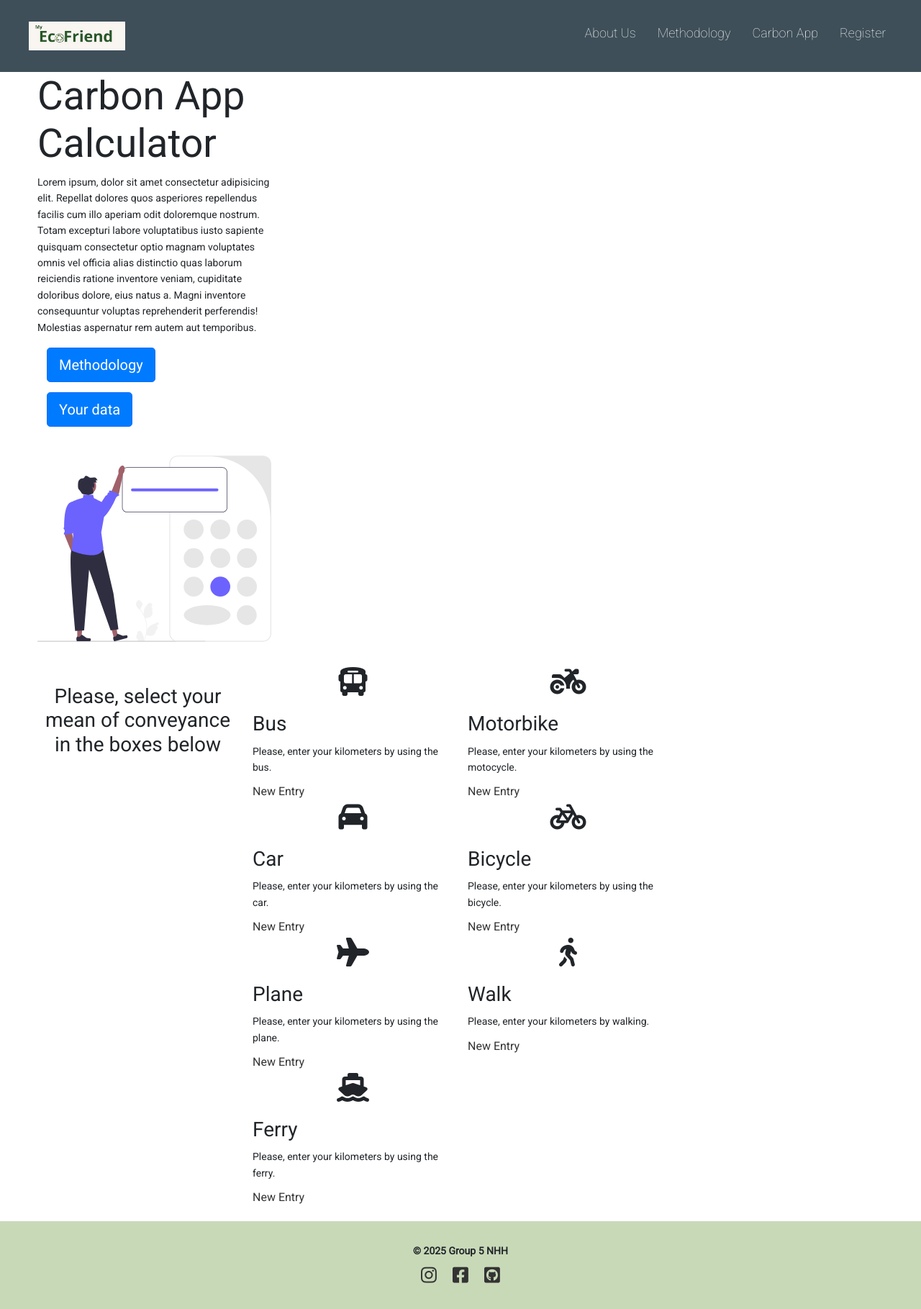
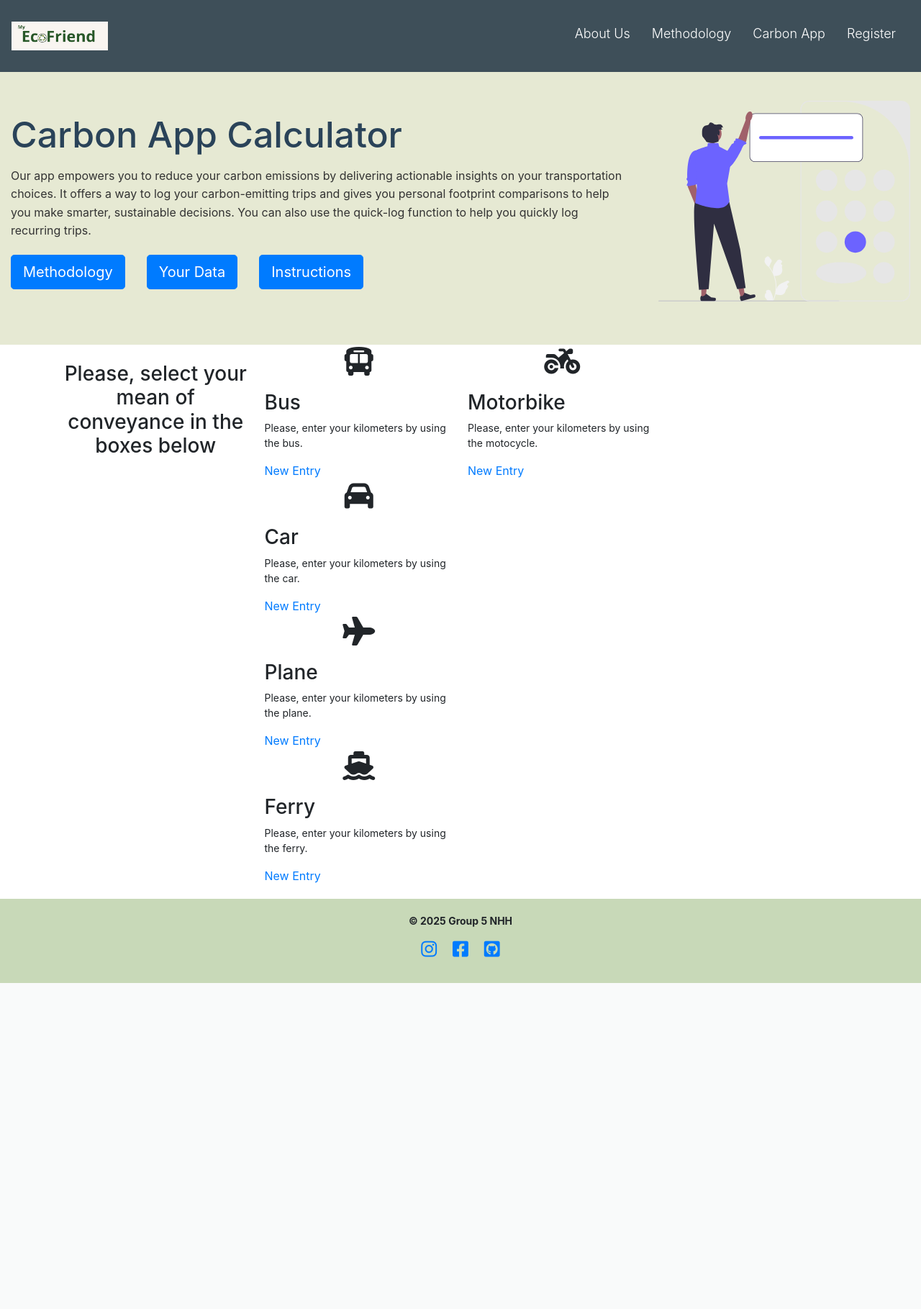
Before and after one commit to NHHSVolunteer/Carbonapp-3, a Flask app: page /carbon_app in a window 1280 px wide. Shown: the whole page at 72% size. After the commit the page ends 1366 px from the top, so only its background shows below. Run offline with Flask 2, Linux system fonts and the light colour scheme; some libraries are stand-ins or nearby versions.

Commit message:
Layout update to carrbon app page

```diff
--- a/Capp/static/carbon_app.css
+++ b/Capp/static/carbon_app.css
@@ -0,0 +1,85 @@
+/* Full-Width Header Section */
+.section_header_carbon_app {
+    background-color: #E6E9D3; /* Set a light green background for the header */
+    padding: 40px 0;         /* Add 40px padding to the top and bottom */
+}
+
+/* Use container-fluid for full width */
+.header_container {
+    padding: 0 20px;         /* Add 20px padding to the left and right (adjust as needed) */
+}
+
+/* Flex layout for header content */
+.header_carbon_app {
+    display: flex;                 /* Activate Flexbox layout for the header content */
+    align-items: center;           /* Vertically center the child elements */
+    justify-content: space-between;/* Distribute space evenly between the left and right columns */
+    flex-wrap: wrap;               /* Allow items to wrap to the next line on smaller screens */
+}
+
+/* Left Column: Text & Buttons */
+.header_text {
+    flex: 1 1 500px;             /* Grow and shrink as needed with a base width of 500px */
+    margin-bottom: 20px;         /* Add spacing below the text for separation */
+    text-align: left;            /* Left-align the text */
+}
+
+.header_text h1 {
+    font-size: 50px;             /* Set the title font size to 50px */
+    margin-bottom: 15px;         /* Add 15px space below the title */
+    color: #2a4359;              /* Set a dark blue color for the title */
+    white-space: nowrap;         /* Prevent the title from wrapping to multiple lines */
+    overflow: hidden;            /* Hide any overflow text */
+    text-overflow: ellipsis;     /* Display an ellipsis if the title text overflows */
+}
+
+.header_text p {
+    font-size: 16px;             /* Set the paragraph font size to 16px */
+    line-height: 1.6;            /* Increase line height for better readability */
+    margin-bottom: 20px;         /* Add 20px spacing below the paragraph */
+    color: #333;                 /* Set the paragraph text color to dark gray */
+}
+
+/* Buttons Row: Equal-Sized Buttons, Centered Text */
+.header_buttons {
+    display: flex;               /* Use Flexbox to layout the buttons in a row */
+    gap: 30px;                   /* Set a 30px gap between each button */
+}
+
+.btn_wrapper {
+    flex: 0 auto;               /* Prevent the button wrapper from growing or shrinking */
+    white-space: nowrap;        /* Prevent the button text from wrapping */
+    display: inline-flex;       /* Use inline-flex to allow flex properties on inline elements */
+    align-items: center;        /* Vertically center the content within the button */
+    justify-content: center;    /* Horizontally center the content within the button */
+    text-align: center;         /* Center-align the text inside the button */
+}
+
+/* Right Column: Larger Image */
+.header_image {
+    flex: 0 1 400px;           /* Do not grow, allow shrink, and set the base width to 400px */
+    text-align: right;         /* Align the image to the right side of its container */
+    margin-bottom: 20px;       /* Add spacing below the image */
+}
+
+.header_image img {
+    max-width: 350px;          /* Set the maximum width of the image to 350px (adjust for a larger image if needed) */
+    height: auto;              /* Maintain the image's aspect ratio */
+    display: inline-block;     /* Display the image as an inline-block element */
+}
+
+/* Responsive Adjustments */
+@media (max-width: 768px) {
+    .header_carbon_app {
+      flex-direction: column;   /* Stack header columns vertically on small screens */
+      align-items: flex-start;   /* Left-align the stacked items */
+    }
+    .header_text,
+    .header_image {
+      width: 100%;              /* Make both columns full width */
+      margin-bottom: 20px;      /* Maintain a 20px margin at the bottom for spacing */
+    }
+    .header_image {
+      text-align: center;       /* Center the image on small screens */
+    }
+}
--- a/Capp/templates/carbon_app/carbon_app.html
+++ b/Capp/templates/carbon_app/carbon_app.html
@@ -1,47 +1,92 @@
 {% extends "layout.html" %}
 {% block content %}
 
-    <!-- Header -->
+<!-- Load Bootstrap CSS from CDN -->
+<link rel="stylesheet" href="https://cdn.jsdelivr.net/npm/bootstrap@4.3.1/dist/css/bootstrap.min.css"
+  integrity="sha384-ggOyR0iXCbMQv3Xipma34MD+dH/1fQ784/j6cY/iJTQUOhcWr7x9JvoRxT2MZw1T" crossorigin="anonymous">
+
+<!-- Full-Width Header Section -->
 <section class="section_header_carbon_app">
-        <div class="container">
-
+  <!-- Use container-fluid to span the full width of the viewport -->
+  <div class="container-fluid header_container">
     <div class="header_carbon_app">
-            <div class="box">
-            <h1 style="font-size:55px;"><span class="text-logo"> Carbon App Calculator</span></h1>
-            <p style="text-align:left;">
-                Lorem ipsum, dolor sit amet consectetur adipisicing elit. Repellat dolores quos asperiores repellendus facilis cum illo aperiam odit doloremque nostrum. Totam excepturi labore voluptatibus iusto sapiente quisquam consectetur optio magnam voluptates omnis vel officia alias distinctio quas laborum reiciendis ratione inventore veniam, cupiditate doloribus dolore, eius natus a. Magni inventore consequuntur voluptas reprehenderit perferendis! Molestias aspernatur rem autem aut temporibus.
+      <!-- Left Column: Contains text content and buttons -->
+      <div class="header_text">
+        <!-- Main title for the header -->
+        <h1>Carbon App Calculator</h1>
+        <!-- Descriptive paragraph below the title -->
+        <p>
+          Our app empowers you to reduce your carbon emissions by delivering actionable insights on your
+          transportation choices. It offers a way to log your carbon-emitting trips and gives you personal
+          footprint comparisons to help you make smarter, sustainable decisions. You can also use the quick-log
+          function to help you quickly log recurring trips.
         </p>
-            <div class="container_buttons_links_header_carbon_app">
-                <div class="btn">
-                    <a href="{{url_for('methodology.methodology_home')}}" class="btn btn-primary btn-lg mr-2", style="background-color:#007bff;">Methodology</a>
+        <!-- Row of buttons -->
+        <div class="header_buttons">
+          <!-- Button wrapper for equal spacing -->
+          <div class="btn_wrapper">
+            <!-- Button linking to the methodology page -->
+            <a href="{{ url_for('methodology.methodology_home') }}" class="btn btn-primary btn-lg" style="background-color:#007bff;">
+              Methodology
+            </a>
           </div>
-                <div class="btn">
-                    <a href="{{url_for('carbon_app.your_data')}}" class="btn btn-primary btn-lg mr-2", style="background-color:#007bff;">Your data</a>
+          <div class="btn_wrapper">
+            <!-- Button linking to the "Your Data" page -->
+            <a href="{{ url_for('carbon_app.your_data') }}" class="btn btn-primary btn-lg" style="background-color:#007bff;">
+              Your Data
+            </a>
+          </div>
+          <div class="btn_wrapper">
+            <!-- Button to trigger the instructions modal -->
+            <button type="button" class="btn btn-primary btn-lg" data-toggle="modal" data-target="#instructionsModal" style="background-color:#007bff;">
+              Instructions
+            </button>
           </div>
         </div>
       </div>
-            <div class="box">
-            <img
-                src="{{url_for('static', filename='icons/calculator.svg')}}"
-                width="325"
-                height="325"
-                alt=""/>
+      <!-- Right Column: Displays the calculator image -->
+      <div class="header_image">
+        <img src="{{ url_for('static', filename='icons/calculator.svg') }}" alt="Calculator Icon">
+      </div>
     </div>
   </div>
 
+  <!-- Modal for Instructions -->
+  <div class="modal fade" id="instructionsModal" tabindex="-1" role="dialog" aria-labelledby="instructionsModalLabel" aria-hidden="true">
+    <div class="modal-dialog" role="document">
+      <div class="modal-content">
+        <!-- Modal Header with Title and Close Button -->
+        <div class="modal-header">
+          <h5 class="modal-title" id="instructionsModalLabel">Instructions</h5>
+          <button type="button" class="close" data-dismiss="modal" aria-label="Close">
+            <span aria-hidden="true">&times;</span>
+          </button>
+        </div>
+        <!-- Modal Body: Contains the instructions text -->
+        <div class="modal-body">
+          <p>Hei hei hei</p>
+        </div>
+        <!-- Modal Footer: Contains the close button -->
+        <div class="modal-footer">
+          <button type="button" class="btn btn-secondary" data-dismiss="modal">Close</button>
+        </div>
+      </div>
+    </div>
   </div>
 </section>
 
-    <!-- carbon_app_new_entry_main -->
+<!-- Section for New Entry: Options for different modes of conveyance -->
 <section class="section_carbon_app_new_entry_main">
   <div class="container">
-
+    <!-- Title for the conveyance selection section -->
     <div class="carbon_app_new_entry_main" style="display:block;">
       <br>
       <h3 style="text-align:center;">Please, select your mean of conveyance in the boxes below</h3>
     </div>
 
+    <!-- Row of transport option boxes -->
     <div class="carbon_app_new_entry_main">
+      <!-- Bus Option -->
       <div class="box">
         <div class="h1 mb-3" style="text-align: center;">
           <i class="fa-solid fa-bus"></i>
@@ -53,6 +98,7 @@
           <a class="btn_carbon_app_new_entry_main" href="{{url_for('carbon_app.new_entry_bus')}}">New Entry</a>
         </div>
       </div>
+      <!-- Car Option -->
       <div class="box">
         <div class="h1 mb-3" style="text-align: center;">
           <i class="fa-solid fa-car"></i>
@@ -64,6 +110,7 @@
           <a class="btn_carbon_app_new_entry_main" href="{{url_for('carbon_app.new_entry_car')}}">New Entry</a>
         </div>
       </div>
+      <!-- Plane Option -->
       <div class="box">
         <div class="h1 mb-3" style="text-align: center;">
           <i class="fa-solid fa-plane"></i>
@@ -75,6 +122,7 @@
           <a class="btn_carbon_app_new_entry_main" href="{{url_for('carbon_app.new_entry_plane')}}">New Entry</a>
         </div>
       </div>
+      <!-- Ferry Option -->
       <div class="box">
         <div class="h1 mb-3" style="text-align: center;">
           <i class="fa-solid fa-ship"></i>
@@ -88,7 +136,9 @@
       </div>
     </div>
 
+    <!-- Second row for additional options (e.g., Motorbike) -->
     <div class="carbon_app_new_entry_main">
+      <!-- Motorbike Option -->
       <div class="box">
         <div class="h1 mb-3" style="text-align: center;">
           <i class="fa-solid fa-motorcycle"></i>
@@ -100,34 +150,17 @@
           <a class="btn_carbon_app_new_entry_main" href="{{url_for('carbon_app.new_entry_motorbike')}}">New Entry</a>
         </div>
       </div>
-        <div class="box">
-          <div class="h1 mb-3" style="text-align: center;">
-            <i class="fa-solid fa-bicycle"></i>
+      <!-- Additional options such as Bicycle or Walk could be added here -->
     </div>
-          <h3>Bicycle</h3>
-          <p>Please, enter your kilometers by using the bicycle.
-          </p>
-          <div class="section_container_buttons_carbon_app_new_entry_main">
-            <a class="btn_carbon_app_new_entry_main" href="{{url_for('carbon_app.new_entry_bicycle')}}">New Entry</a>
-          </div>
-        </div>
-        <div class="box">
-          <div class="h1 mb-3" style="text-align: center;">
-            <i class="fa-solid fa-person-walking"></i>
-          </div>
-          <h3>Walk</h3>
-          <p>Please, enter your kilometers by walking.
-          </p>
-          <div class="section_container_buttons_carbon_app_new_entry_main">
-            <a class="btn_carbon_app_new_entry_main" href="{{url_for('carbon_app.new_entry_walk')}}">New Entry</a>
-          </div>
-        </div>
-        <div class="box" style="background-color:#c5c8d9;">
-        </div>
-    </div>
-
   </div>
 </section>
 
+<!-- Bootstrap and dependencies JavaScript -->
+<script src="https://code.jquery.com/jquery-3.3.1.slim.min.js"
+  integrity="sha384-q8i/X+965DzO0rT7abK41JStQIAqVgRVzpbzo5smXKp4YfRvH+8abtTE1Pi6jizo" crossorigin="anonymous"></script>
+<script src="https://cdn.jsdelivr.net/npm/popper.js@1.14.7/dist/umd/popper.min.js"
+  integrity="sha384-UO2eT0CpHqdSJQ6hJty5KVphtPhzWj9WO1clHTMGa3JDZwrnQq4sF86dIHNDz0W1" crossorigin="anonymous"></script>
+<script src="https://cdn.jsdelivr.net/npm/bootstrap@4.3.1/dist/js/bootstrap.min.js"
+  integrity="sha384-JjSmVgyd0p3pXB1rRibZUAYoIIy6OrQ6VrjIEaFf/nJGzIxFDsf4x0xIM+B07jRM" crossorigin="anonymous"></script>
 
 {% endblock content %}
```
Lines whose indentation alone changed are shown as unchanged.
